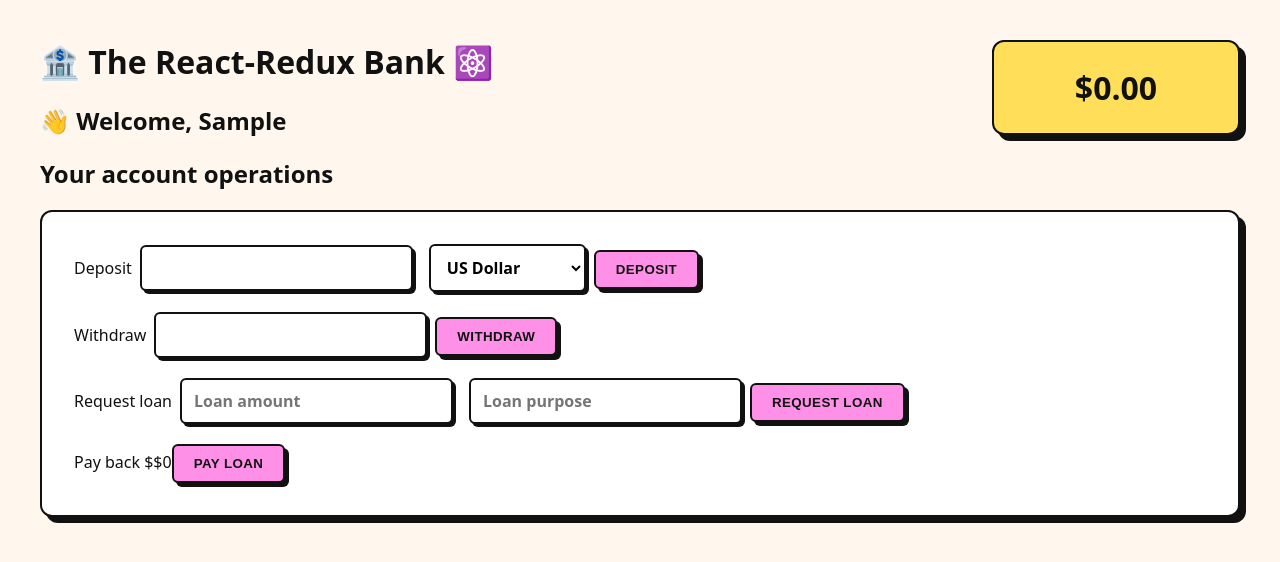
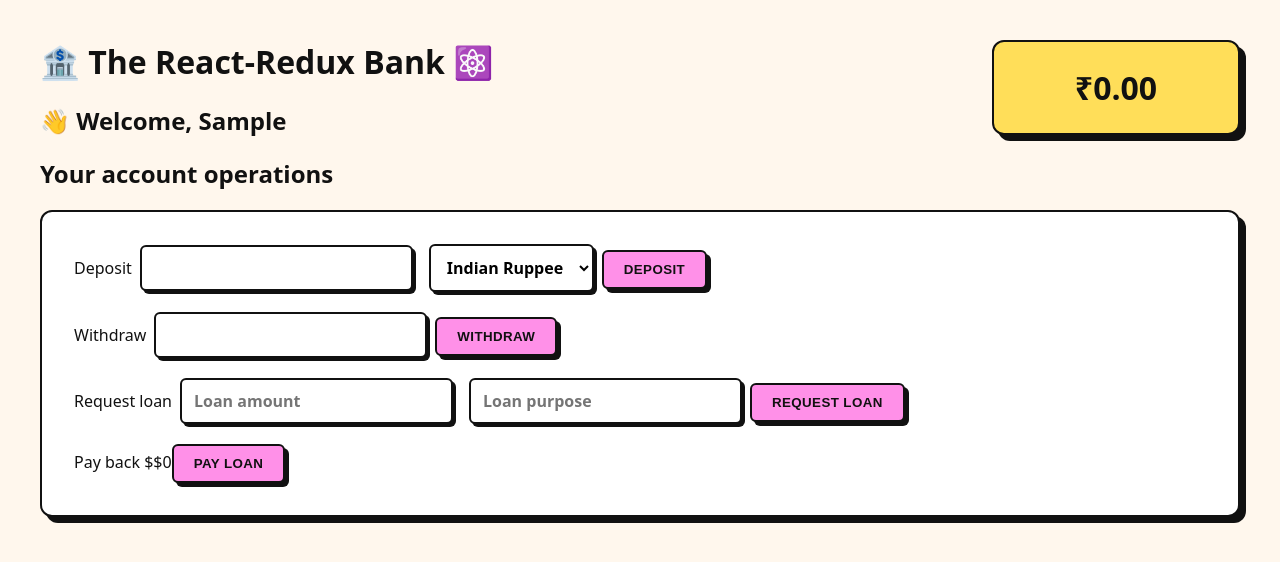
Before and after one commit to sanketc2102-ui/Redux-Bank-V2, a React (Vite) app: page / in a window 1280 px wide. Both pictures are taken after typing "Sample", "Sample" into the empty fields and a click on the button "CREATE NEW CUSTOMER". Shown: the top 562 px of the page. Built offline with nearby package versions, Linux system fonts and the light colour scheme.

Commit message:
impliment middleware to calcualte currency convertion

```diff
--- a/package.json
+++ b/package.json
@@ -13,7 +13,8 @@
     "react": "^19.2.7",
     "react-dom": "^19.2.7",
     "react-redux": "^9.3.0",
-    "redux": "^5.0.1"
+    "redux": "^5.0.1",
+    "redux-thunk": "^3.1.0"
   },
   "devDependencies": {
     "@eslint/js": "^10.0.1",
--- a/src/features/accountSlcie/AccountOperations.jsx
+++ b/src/features/accountSlcie/AccountOperations.jsx
@@ -7,14 +7,15 @@ function AccountOperations() {
   const [withdrawalAmount, setWithdrawalAmount] = useState("");
   const [loanAmount, setLoanAmount] = useState("");
   const [loanPurpose, setLoanPurpose] = useState("");
-  const [currency, setCurrency] = useState("USD");
+  const [currency, setCurrency] = useState("INR");
 
   const dispatch = useDispatch();
   const loanAmountToBePaid = useSelector((store) => store.account.loan);
 
   function handleDeposit() {
-    dispatch(deposite(depositAmount));
+    dispatch(deposite(depositAmount, currency));
     setDepositAmount("");
+    setCurrency("INR");
   }
 
   function handleWithdrawal() {
@@ -47,7 +48,7 @@ function AccountOperations() {
             value={currency}
             onChange={(e) => setCurrency(e.target.value)}
           >
-            <option value="USD">US Dollar</option>
+            <option value="INR">Indian Ruppee</option>
             <option value="EUR">Euro</option>
             <option value="GBP">British Pound</option>
           </select>
--- a/src/features/accountSlcie/BalanceDisplay.jsx
+++ b/src/features/accountSlcie/BalanceDisplay.jsx
@@ -3,7 +3,7 @@ import { useSelector } from "react-redux";
 function formatCurrency(value) {
   return new Intl.NumberFormat("en", {
     style: "currency",
-    currency: "USD",
+    currency: "INR",
   }).format(value);
 }
 
--- a/src/features/accountSlcie/accountSlice.js
+++ b/src/features/accountSlcie/accountSlice.js
@@ -29,8 +29,18 @@ function accountReducer(state = initialStateAccount, action) {
   }
 }
 
-export function deposite(amount) {
-  return { type: "account/deposite", payload: amount };
+export function deposite(amount, currency) {
+  if (currency === "INR") return { type: "account/deposite", payload: amount };
+
+  return async function (dispatch, getState) {
+    const res = await fetch(
+      `https://api.frankfurter.dev/v1/latest?amount=${amount}&from=${currency}&to=INR`,
+    );
+
+    const { rates } = await res.json();
+
+    dispatch({ type: "account/deposite", payload: rates.INR });
+  };
 }
 
 export function withdraw(amount) {
--- a/src/store.js
+++ b/src/store.js
@@ -1,12 +1,14 @@
 import { combineReducers, createStore } from "redux";
 import accountReducer from "./features/accountSlcie/accountSlice";
 import customerReducer from "./features/customerSlice/customerSlice";
+import { applyMiddleware } from "redux";
+import { thunk } from "redux-thunk";
 
 const reducers = combineReducers({
   account: accountReducer,
   customer: customerReducer,
 });
 
-const store = createStore(reducers);
+const store = createStore(reducers, applyMiddleware(thunk));
 
 export default store;
```
Also changed, not shown: 1 other file (tests, documents, lock files or other folders).
